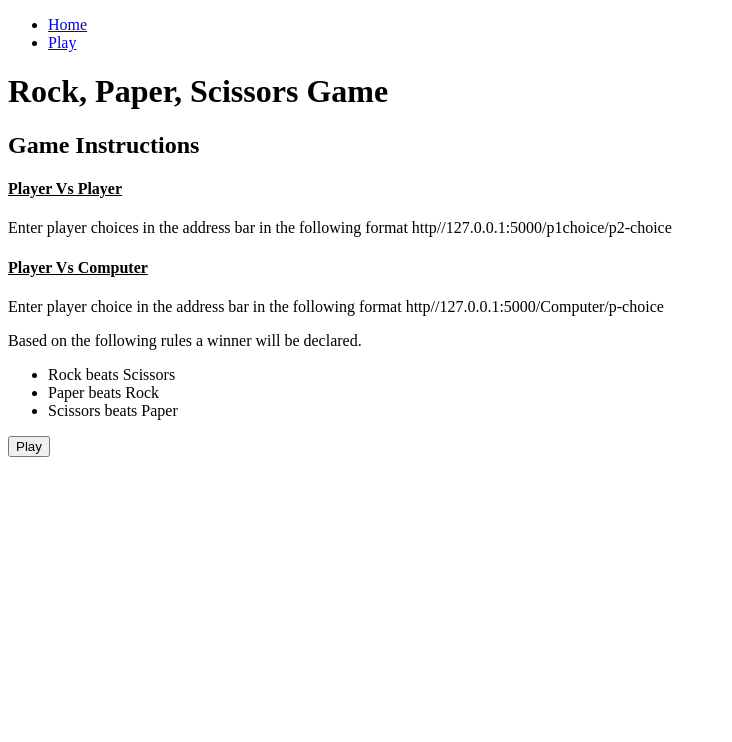
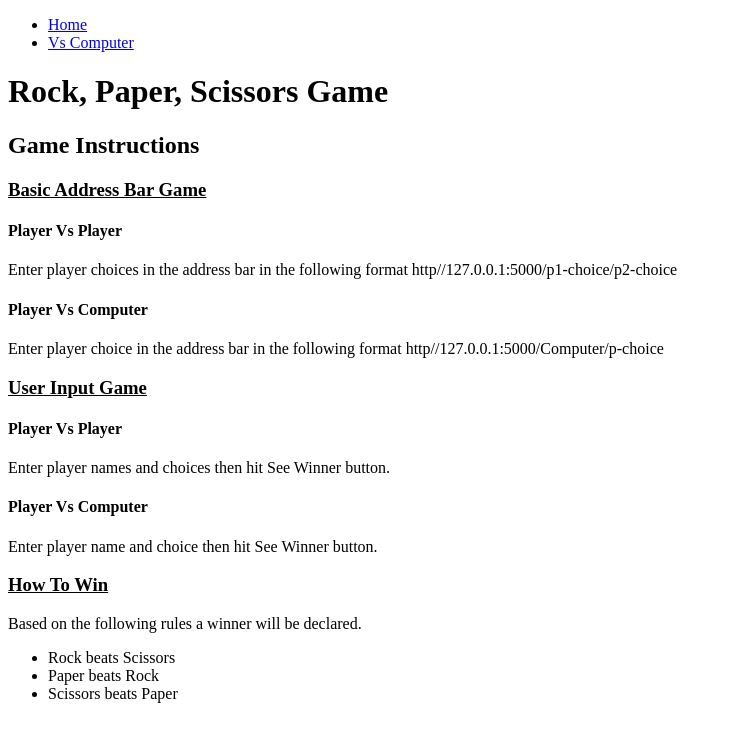
Before and after one commit to ScottDrysdale86/RPS_game_Wk3_HW, a Flask app: page / in a window 1280 px wide. Shown: the top 742 px of the page, without its empty margins (0-732 px from the left). Run offline with Flask 2, Linux system fonts and the light colour scheme.

Commit message:
player classes implemented. draw not working

```diff
--- a/controllers/controller.py
+++ b/controllers/controller.py
@@ -1,7 +1,7 @@
-from platform import java_ver
 from app import app
 from flask import render_template, request, redirect
 from models.game import Game
+from models.player import Player
 
 
 @app.route("/")
@@ -9,6 +9,7 @@ def welcome():
     return render_template("index.html", title="Rock, Paper, Scissors Game")
 
 
+# 2 player in address bar
 @app.route("/<p1_choice>/<p2_choice>")
 def basic(p1_choice, p2_choice):
     return render_template(
@@ -16,27 +17,61 @@ def basic(p1_choice, p2_choice):
         p1_choice=p1_choice,
         p2_choice=p2_choice,
         title="Rock Paper Scissors Game",
-        result=Game.play(p1_choice, p2_choice),
+        result=Game.basic_play(p1_choice, p2_choice),
     )
 
 
+# vs computer in address bar
 @app.route("/computer/<p_choice>")
 def computer(p_choice):
     return render_template(
-        "computer.html",
+        "basic_computer.html",
         p_choice=p_choice,
         title="Rock, Paper, Scissors Game",
-        result=Game.play_computer(p_choice),
+        result=Game.basic_play_computer(p_choice),
     )
 
 
+# vs computer using form input
 @app.route("/play", methods=["GET", "POST"])
 def play():
     if request.method == "POST":
         player_name = request.form.get("p1-name")
         player_choice = request.form.get("p1-choice")
-        return Game.play_computer(player_choice)
-    return render_template(
-        "play.html",
-        title="Rock, Paper, Scissors Game",
-    )
+        player_1 = Player(player_name, player_choice)
+        computer_choice = Game.computer_choice()
+        computer = Player("Computer", computer_choice)
+        result = Game.play_computer(player_1, computer)
+        return render_template(
+            "winner.html",
+            result=result.name,
+            player_name=player_name,
+            player_choice=player_choice,
+            computer_name="computer",
+            computer_choice=computer_choice,
+        )
+    return render_template("v_computer.html", title="Rock, Paper, Scissors Game")
+
+
+# 2 PLayer using form input
+@app.route("/2player", methods=["GET", "POST"])
+def two_play():
+    if request.method == "POST":
+        player1_name = request.form.get("p1-name")
+        player1_choice = request.form.get("p1-choice")
+        player_1 = Player(player1_name, player1_choice)
+
+        player2_name = request.form.get("p2-name")
+        player2_choice = request.form.get("p2-choice")
+        player_2 = Player(player2_name, player2_choice)
+
+        result = Game.play_computer(player_1, player_2)
+        return render_template(
+            "winner_2play.html",
+            result=result.name,
+            player1_name=player1_name,
+            player1_choice=player1_choice,
+            player2_name=player2_name,
+            player2_choice=player2_choice,
+        )
+    return render_template("2player.html", title="Rock, Paper, Scissors Game")
--- /dev/null
+++ b/models/player.py
@@ -0,0 +1,4 @@
+class Player:
+    def __init__(self, name, choice):
+        self.name = name
+        self.choice = choice
--- a/templates/base.html
+++ b/templates/base.html
@@ -11,11 +11,13 @@
 			<nav>
 				<ul>
 					<li><a href="/">Home</a></li>
-					<li><a href="/play">Play</a></li>
+					<li><a href="/play">Vs Computer</a></li>
 				</ul>
 			</nav>
 		</header>
 		{% block index %} {% endblock %} {% block basic %} {% endblock %} {%
-		block computer %} {% endblock %} {% block play %} {% endblock %}
+		block computer %} {% endblock %} {% block play %} {% endblock %} {%
+		block winner %} {% endblock %} {% block two_player %} {% endblock %} {%
+		block winner_2play %} {% endblock %}
 	</body>
 </html>
--- a/templates/index.html
+++ b/templates/index.html
@@ -2,29 +2,43 @@
 <h1>{{ title }}</h1>
 <div>
 	<h2>Game Instructions</h2>
+	<h3>
+		<b><u>Basic Address Bar Game</u></b>
+	</h3>
 	<h4>
-		<b><u>Player Vs Player</u></b>
+		<b>Player Vs Player</b>
 	</h4>
 	<p>
 		Enter player choices in the address bar in the following format
-		http//127.0.0.1:5000/p1choice/p2-choice
+		http//127.0.0.1:5000/p1-choice/p2-choice
 	</p>
 	<h4>
-		<b><u>Player Vs Computer</u></b>
+		<b>Player Vs Computer</b>
 	</h4>
 	<p>
 		Enter player choice in the address bar in the following format
 		http//127.0.0.1:5000/Computer/p-choice
 	</p>
+	<h3>
+		<b><u>User Input Game</u></b>
+	</h3>
+	<h4>
+		<b>Player Vs Player</b>
+	</h4>
+	<p>Enter player names and choices then hit See Winner button.</p>
+	<h4>
+		<b>Player Vs Computer</b>
+	</h4>
+	<p>Enter player name and choice then hit See Winner button.</p>
+	<h3>
+		<b><u>How To Win</u></b>
+	</h3>
 	<p>Based on the following rules a winner will be declared.</p>
 	<ul>
 		<li>Rock beats Scissors</li>
 		<li>Paper beats Rock</li>
 		<li>Scissors beats Paper</li>
 	</ul>
-	<form action="/play">
-		<button>Play</button>
-	</form>
 </div>
 
 {% endblock %}
```
Also changed, not shown: models/game.py (+40 -2 lines), templates/2player.html (added, +36 -0 lines), templates/v_computer.html (renamed from templates/play.html, +5 -7 lines), templates/winner.html (added, +9 -0 lines), templates/winner_2play.html (added, +12 -0 lines), templates/basic_computer.html (renamed from templates/computer.html).
